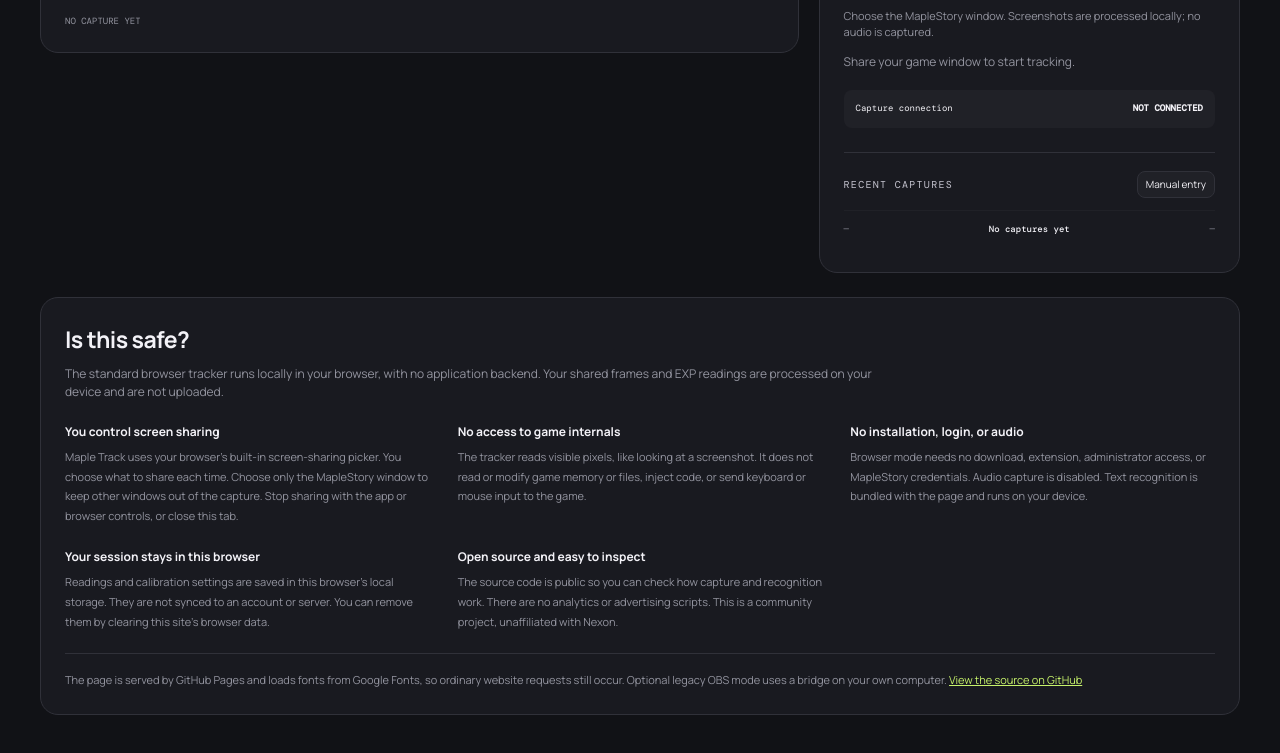
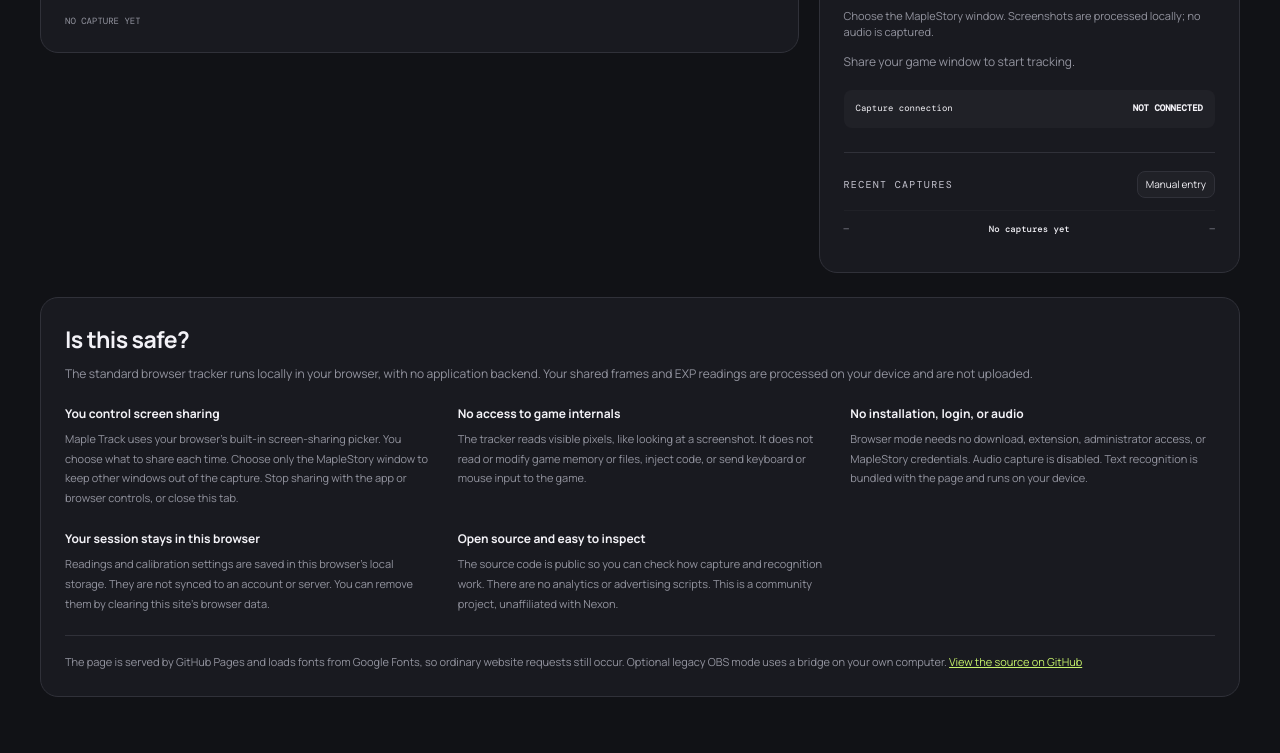
Before and after one commit to dwlim/maple-exp-tracker, a plain HTML site: page index.html in a window 1280 px wide. Shown: the part 683-1436 px from the top of the page. Drawn offline with nearby package versions, Linux system fonts and the light colour scheme.

Commit message:
Let safety introduction use full section width

```diff
--- a/index.html
+++ b/index.html
@@ -17,7 +17,7 @@ body:not(.debug) h1{font-size:34px;letter-spacing:-1px;line-height:1.2}body:not(
 .tracking-summary{color:var(--muted);font-size:12px;margin:0 0 18px;line-height:1.7}.tracking-summary[data-state="ok"]{color:var(--lime)}.tracking-summary[data-state="error"]{color:var(--pink)}
 body.debug .setup .panel-head:after{content:'DEBUG';color:var(--purple);font:10px 'DM Mono',monospace}
 
-.safety{margin-top:24px}.safety h2{font-size:23px;letter-spacing:-.6px;margin:0 0 8px}.safety-intro{color:var(--muted);font-size:12px;margin:0 0 22px;max-width:820px}.safety-grid{display:grid;grid-template-columns:repeat(3,minmax(0,1fr));gap:22px 28px}.safety-grid h3{font-size:12px;margin:0 0 6px;color:var(--text)}.safety-grid p,.safety-note{font-size:11px;line-height:1.8;color:var(--muted);margin:0}.safety-note{border-top:1px solid var(--line);padding-top:16px;margin-top:22px}.safety-note a{white-space:nowrap}@media(max-width:900px){.safety-grid{grid-template-columns:repeat(2,minmax(0,1fr))}}@media(max-width:620px){.safety-grid{grid-template-columns:1fr;gap:18px}}
+.safety{margin-top:24px}.safety h2{font-size:23px;letter-spacing:-.6px;margin:0 0 8px}.safety-intro{color:var(--muted);font-size:12px;margin:0 0 22px}.safety-grid{display:grid;grid-template-columns:repeat(3,minmax(0,1fr));gap:22px 28px}.safety-grid h3{font-size:12px;margin:0 0 6px;color:var(--text)}.safety-grid p,.safety-note{font-size:11px;line-height:1.8;color:var(--muted);margin:0}.safety-note{border-top:1px solid var(--line);padding-top:16px;margin-top:22px}.safety-note a{white-space:nowrap}@media(max-width:900px){.safety-grid{grid-template-columns:repeat(2,minmax(0,1fr))}}@media(max-width:620px){.safety-grid{grid-template-columns:1fr;gap:18px}}
 </style>
 <!-- LEVEL FONT START -->
 <script>(function(root,factory){const api=factory();if(typeof module==='object'&&module.exports)module.exports=api;else root.MapleLevelOcr=api;})(typeof window==='undefined'?globalThis:window,function(){
```
